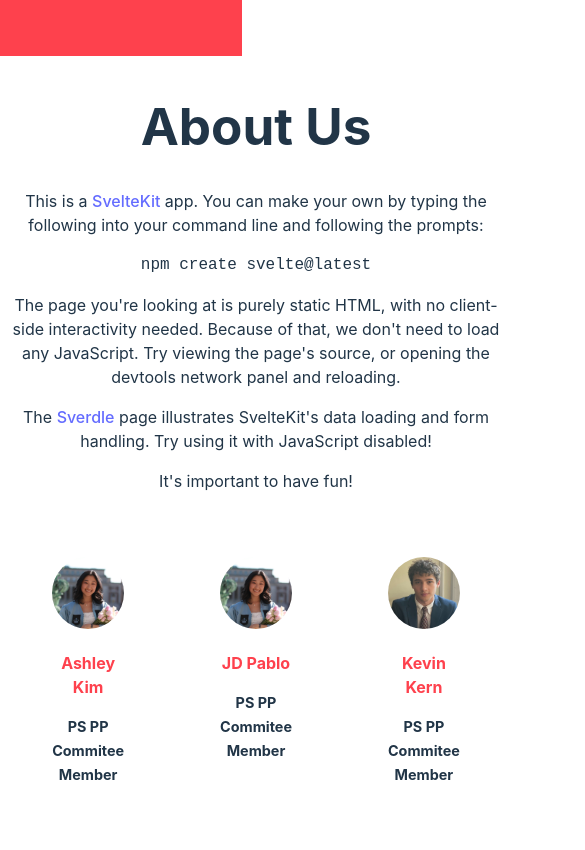
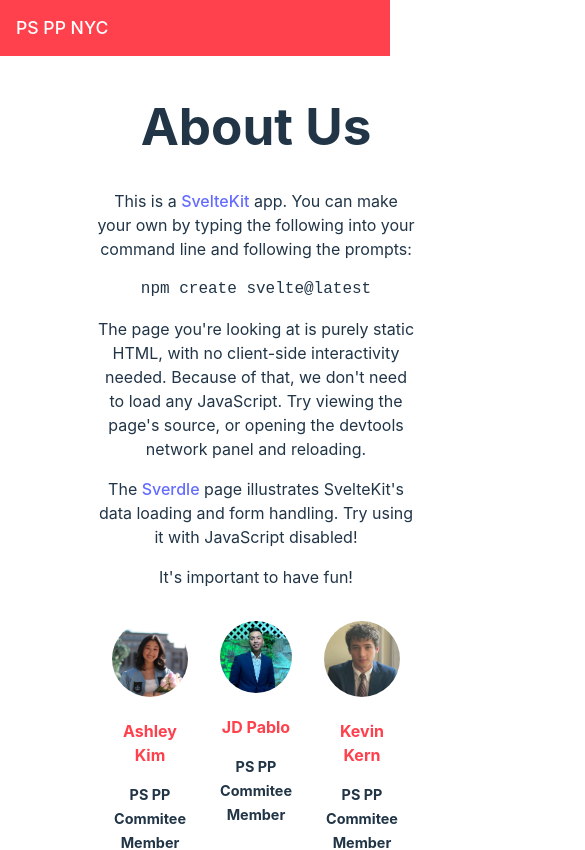
Before and after one commit to kkern42/PS-Ping-Pong-with-SvelteKit, a SvelteKit app: page /about in a window 390 px wide. Shown: the top 850 px of the page, 585 px wide, since content can reach past the window. Built offline with nearby package versions, Linux system fonts and the light colour scheme.

Commit message:
making the code pretty

```diff
--- a/src/routes/Footer.svelte
+++ b/src/routes/Footer.svelte
@@ -5,6 +5,7 @@
 <footer class="footer">
 
     <div class="container">
+
         <ul class="foote_bottom_ul_amrc">
             <li><a class:active={$page.url.pathname.startsWith('/about')} href="/about">About Us</a></li>
             <li><a href="http://webenlance.com">Champions</a></li>
@@ -14,7 +15,6 @@
         </ul>
 
         <div class="bottom_border"></div>
-
         <p class="text-center">Copyright @1882 | Designed by the <a href="https://teams.microsoft.com/l/team/19%3aCsAUOEEmMq-4OoZugqYP4h2HWJ051bI48z3DbSB7Ha81%40thread.tacv2/conversations?groupId=3e8b7471-35de-45b0-9a0b-b40cf83d6d83&tenantId=d52c9ea1-7c21-47b1-82a3-33a74b1f74b8">PS PP Comittee</a></p>
 
     </div>
@@ -58,4 +58,5 @@
     .text-center{
         text-align: center;
     }
+
   </style>
--- a/src/routes/Hero.svelte
+++ b/src/routes/Hero.svelte
@@ -43,7 +43,6 @@
             </div> -->
         </div>
     </div>
-
 </div>
 
 <style>
@@ -101,7 +100,7 @@
         padding-right: 1.5rem;
         padding-left: 1.5rem;
         width:50%;
-    background-color: rgb(221, 217, 217);
+        background-color: lightgray;
     }
 
 
--- a/src/routes/about/+page.svelte
+++ b/src/routes/about/+page.svelte
@@ -20,7 +20,7 @@
 		},
 		{
 			name: "JD Pablo",
-			picture: ashley,
+			picture: jd,
 			title: "PS PP Commitee Member"
 		},
 		{
@@ -75,8 +75,8 @@
       min-height: 20rem;
       max-width: 120rem;
       margin: 0 auto;
-      padding-right: 9.5rem;
-	padding-left: 9.5rem;
+      padding-right: 6rem;
+	padding-left: 6rem;
 	padding-top: 4rem;
 	padding-bottom:4rem;
       text-align: center;
@@ -110,6 +110,29 @@
 
 	}
 
+	@media screen and (min-width: 1400px) {
+        .profile{
+		padding: 5rem;
+
+		}
+    }
+
+	/* everything 1500 and below */
+    @media screen and (max-width: 1300px) {
+        .profile{
+		padding: 3rem;
+
+		}
+    }
+
+    /* everything 720 and below */
+    @media screen and (max-width: 1000px) {
+        .profile{
+		padding: 1rem;
+
+		}
+    }
+
 	img{
 		width:100%;
 		border-radius: 50%;
```
Also changed, not shown: src/routes/champions/+page.svelte (+3 -11 lines). Lines whose indentation alone changed are shown as unchanged.
